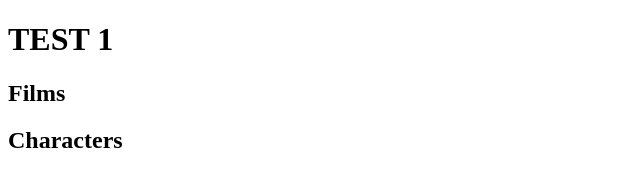
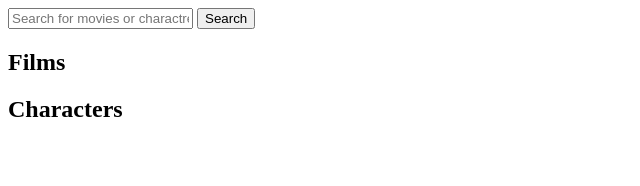
Before and after one commit to amacken3/starwars-search-app, a plain HTML site: page index.html in a window 1280 px wide. Shown: the whole page, without its empty margins (0-640 px from the left). Drawn offline with Linux system fonts and the light colour scheme; no server answers.

Commit message:
I added a button to allow for searching

```diff
--- a/index.html
+++ b/index.html
@@ -5,7 +5,8 @@
     <title>StarWars Characters</title>
 </head>
   <body>
-    <h1>TEST 1</h1>
+    <input type="text" id="search-input" placeholder="Search for movies or charactrers">
+    <button id="search-button">Search</button>
     <h2>Films</h2>
     <ul id="film-list"></ul>
     <h2>Characters</h2>
```
